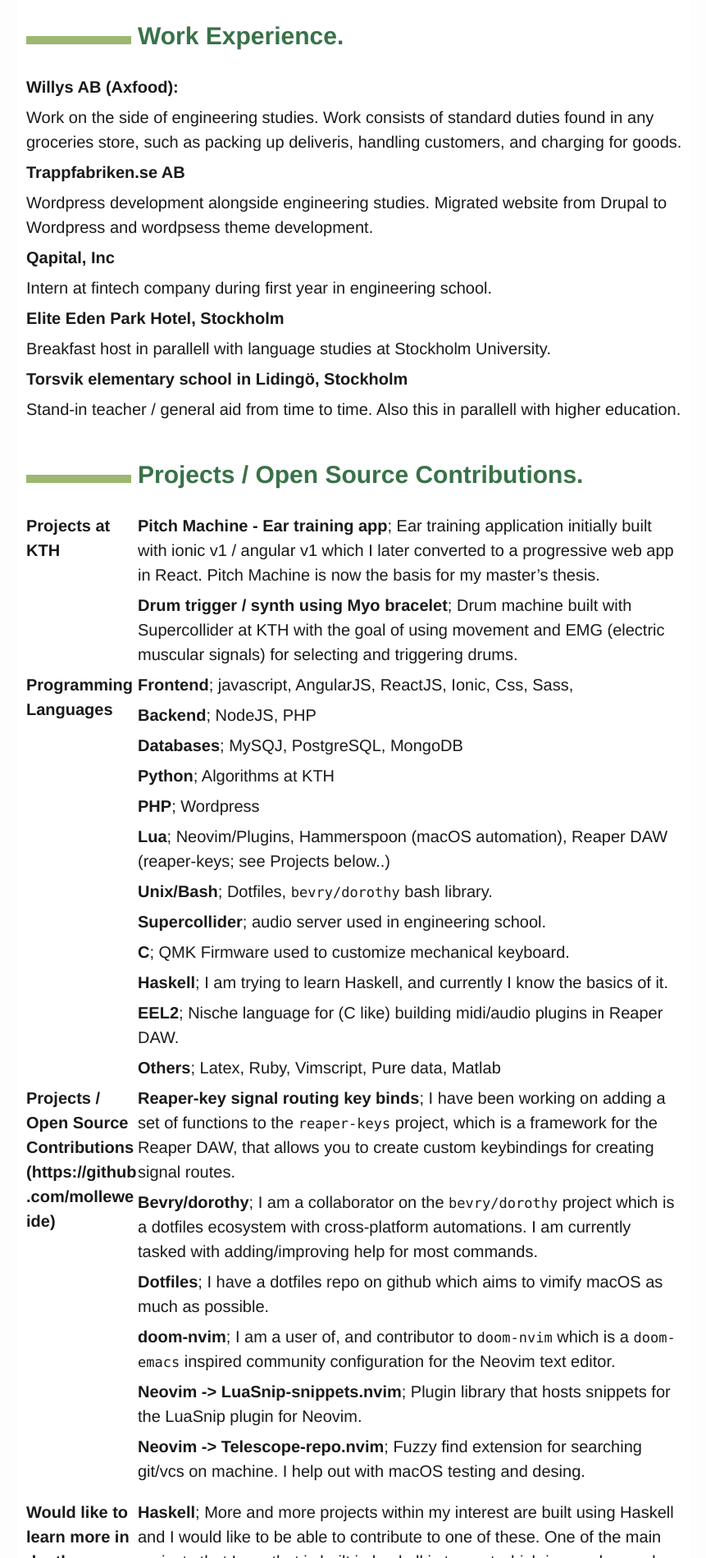
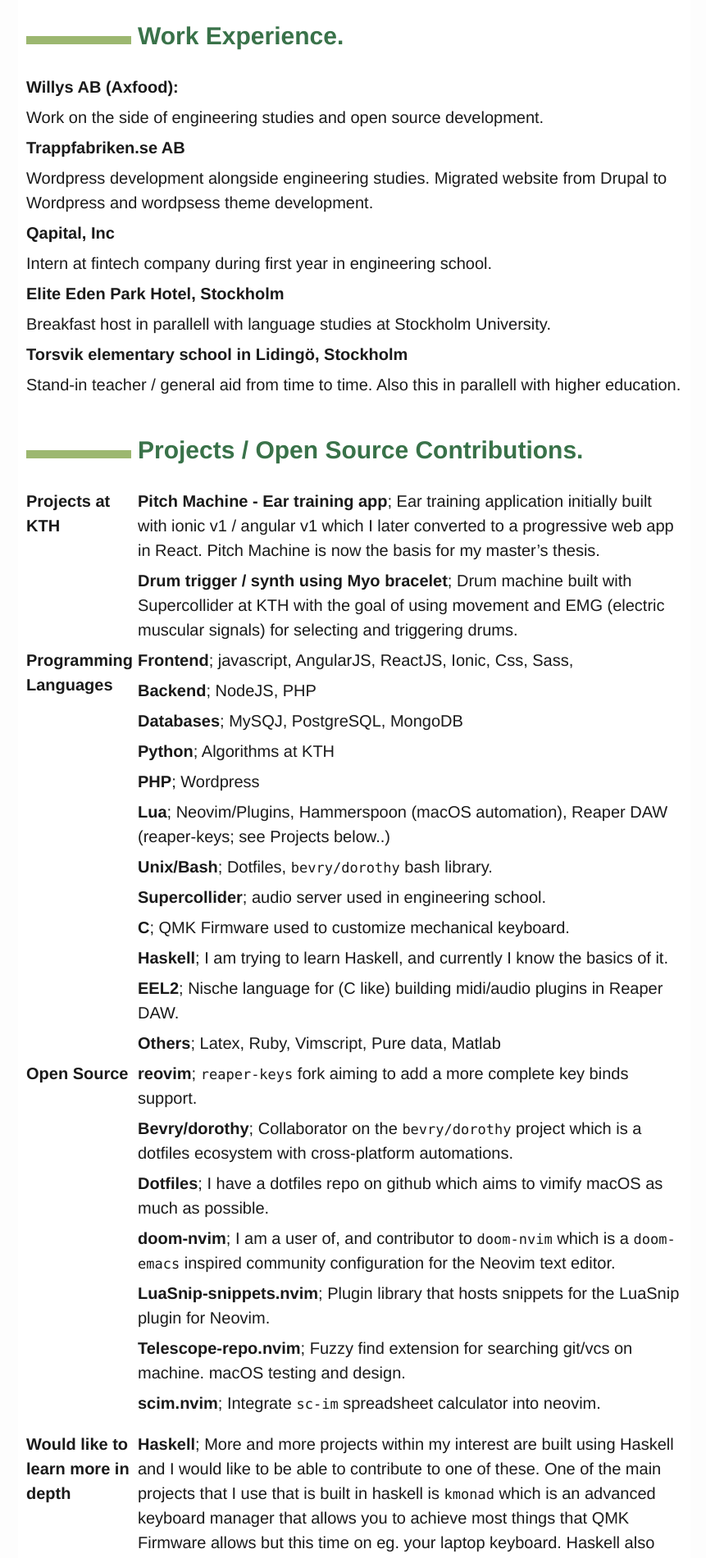
Before and after one commit to molleweide/molleweide.github.io, a plain HTML site: page index.html in a window 1280 px wide. Shown: the part 900-2800 px from the top of the page at 82% size, without its empty margins (208-1069 px from the left). Drawn offline with Linux system fonts and the light colour scheme.

Commit message:
update cv

```diff
--- a/index.html
+++ b/index.html
@@ -248,7 +248,7 @@
 <h1 id="hjalmar-jakobsson">Hjalmar Jakobsson</h1>
 <hr />
 <blockquote>
-<p>Musician who has fallen in love with coding and solving problems.</p>
+<p>I am into music, ergonomics, design, and development.</p>
 </blockquote>
 <hr />
 <h2 id="education">Education</h2>
@@ -277,7 +277,7 @@
 </dl>
 <h2 id="work-experience.">Work Experience.</h2>
 <p><strong>Willys AB (Axfood):</strong></p>
-<p>Work on the side of engineering studies. Work consists of standard duties found in any groceries store, such as packing up deliveris, handling customers, and charging for goods.</p>
+<p>Work on the side of engineering studies and open source development.</p>
 <p><strong>Trappfabriken.se AB</strong></p>
 <p>Wordpress development alongside engineering studies. Migrated website from Drupal to Wordpress and wordpsess theme development.</p>
 <p><strong>Qapital, Inc</strong></p>
@@ -318,22 +318,25 @@
 </dd>
 <dd><p><strong>Others</strong>; Latex, Ruby, Vimscript, Pure data, Matlab</p>
 </dd>
-<dt>Projects / Open Source Contributions (https://github.com/molleweide)</dt>
-<dd><strong>Reaper-key signal routing key binds</strong>; I have been working on adding a set of functions to the <code>reaper-keys</code> project, which is a framework for the Reaper DAW, that allows you to create custom keybindings for creating signal routes.
+<dt>Open Source</dt>
+<dd><strong>reovim</strong>; <code>reaper-keys</code> fork aiming to add a more complete key binds support.
 </dd>
-<dd><p><strong>Bevry/dorothy</strong>; I am a collaborator on the <code>bevry/dorothy</code> project which is a dotfiles ecosystem with cross-platform automations. I am currently tasked with adding/improving help for most commands.</p>
+<dd><p><strong>Bevry/dorothy</strong>; Collaborator on the <code>bevry/dorothy</code> project which is a dotfiles ecosystem with cross-platform automations.</p>
 </dd>
 <dd><p><strong>Dotfiles</strong>; I have a dotfiles repo on github which aims to vimify macOS as much as possible.</p>
 </dd>
 <dd><p><strong>doom-nvim</strong>; I am a user of, and contributor to <code>doom-nvim</code> which is a <code>doom-emacs</code> inspired community configuration for the Neovim text editor.</p>
 </dd>
-<dd><p><strong>Neovim -&gt; LuaSnip-snippets.nvim</strong>; Plugin library that hosts snippets for the LuaSnip plugin for Neovim.</p>
+<dd><p><strong>LuaSnip-snippets.nvim</strong>; Plugin library that hosts snippets for the LuaSnip plugin for Neovim.</p>
 </dd>
-<dd><p><strong>Neovim -&gt; Telescope-repo.nvim</strong>; Fuzzy find extension for searching git/vcs on machine. I help out with macOS testing and desing.</p>
+<dd><p><strong>Telescope-repo.nvim</strong>; Fuzzy find extension for searching git/vcs on machine. macOS testing and design.</p>
+</dd>
+<dd><p><strong>scim.nvim</strong>; Integrate <code>sc-im</code> spreadsheet calculator into neovim.</p>
 </dd>
 </dl>
-<!-- :   **wm-wrapper**; A shell wrapper around the `yabai` window manager (macOS) that aims to 1. become a cross compatible window manager library, 2. prepare for my transitioning over to using Linux on a more frequent basis. -->
+<!-- :   **wmx**; A shell wrapper around the `yabai` window manager (macOS) that aims to 1. become a cross compatible window manager library, 2. prepare for my transitioning over to using Linux on a more frequent basis. -->
 <!-- :   **Neovim -> Lookup.nvim**; Plugin allows internet search neovim objects. -->
+<!-- :   **kmonad_run**; small project for managing modular kmonad layouts. -->
 <dl>
 <dt>Would like to learn more in depth</dt>
 <dd><strong>Haskell</strong>; More and more projects within my interest are built using Haskell and I would like to be able to contribute to one of these. One of the main projects that I use that is built in haskell is <code>kmonad</code> which is an advanced keyboard manager that allows you to achieve most things that QMK Firmware allows but this time on eg. your laptop keyboard. Haskell also seems to lend itself well for audio and midi programming given how you can chain functions together very beautifully. Tidal, a tool for algorithmic composition, is written in Haskell.
@@ -366,6 +369,14 @@
 <li>Swedish B driver’s licence (regular car)</li>
 </ul></li>
 </ul>
+<h2 id="links">Links</h2>
+<dl>
+<dt>: <strong>github</strong>; https://github.com/molleweide</dt>
+<dd><p><strong>soundcloud</strong>; https://soundcloud.com/hjalmarjakobsson</p>
+</dd>
+<dd><p><strong>linkedin</strong>;</p>
+</dd>
+</dl>
 <hr />
 <blockquote>
 <p><a href="mailto:hjalmar.jakobsson@telia.com" class="email">hjalmar.jakobsson@telia.com</a> • +46 (0)70 228 14 90 Torsvikssvängen 50 - Lidingö, Sweden</p>
```
